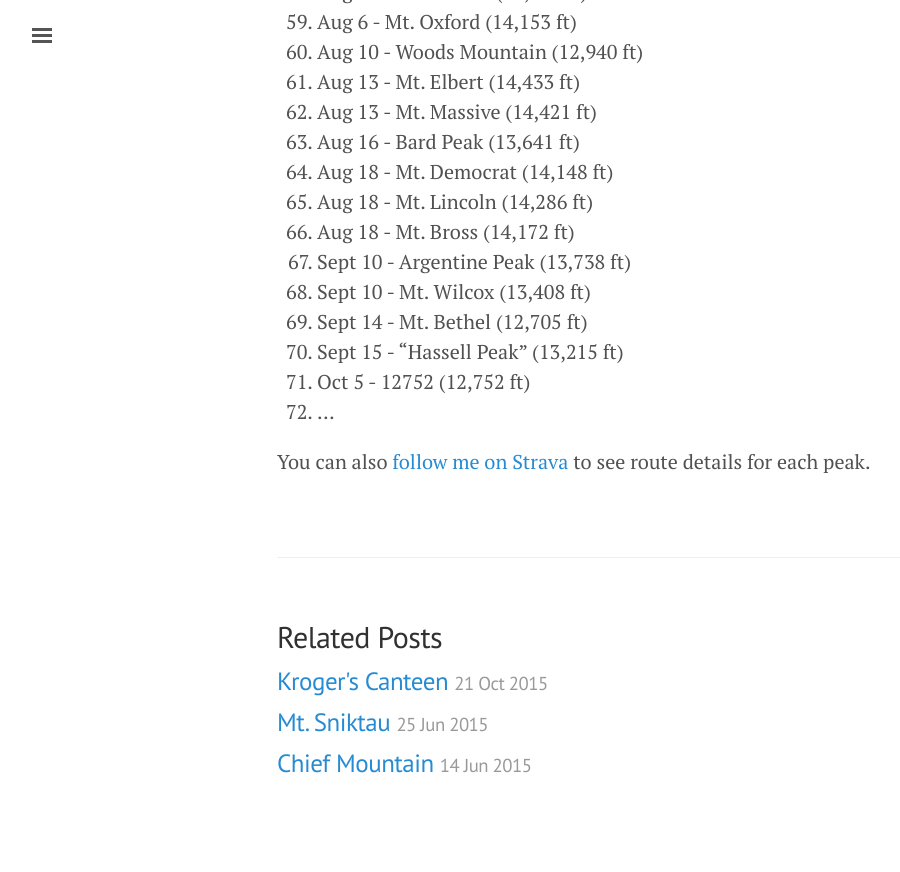
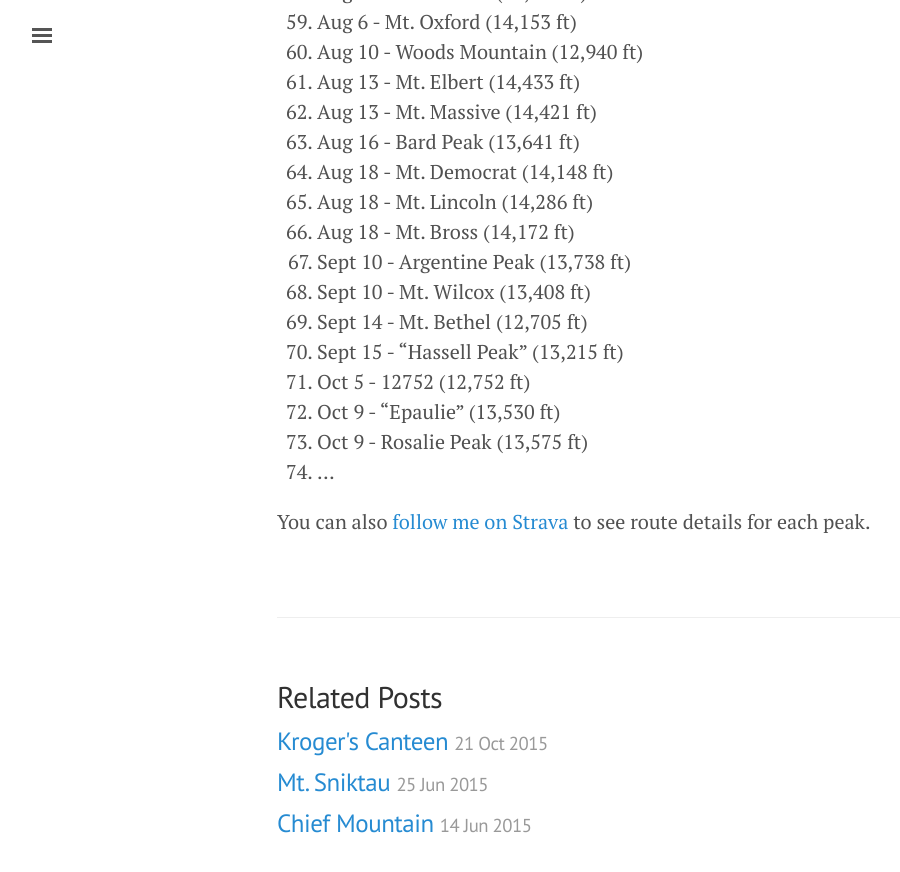
Before and after one commit to jhnnyk/jhnnyk.github.io, a Jekyll site: the page built from _posts/2016-01-26-100-mountains-in-2016.md, in a window 1280 px wide and 900 px high, scrolled down 2245 px. Shown: the top 872 px of the window, without its empty margins (3-903 px from the left). Built offline with Jekyll 4.4.1, drawn with Linux system fonts in a browser that asks for light colours; before the commit the page ends 3085 px from its top, so only the background shows below that.

Commit message:
Epaulie and Rosalie on the I'd-rather-have-diarrhea 50k

```diff
--- a/_posts/2016-01-26-100-mountains-in-2016.md
+++ b/_posts/2016-01-26-100-mountains-in-2016.md
@@ -78,6 +78,8 @@ It's inspired me to stretch myself. So among a few other goals for 2016, I'm str
 69. Sept 14 - Mt. Bethel (12,705 ft)
 70. Sept 15 - "Hassell Peak" (13,215 ft)
 71. Oct 5 - 12752 (12,752 ft)
-72. ...
+72. Oct 9 - "Epaulie" (13,530 ft)
+73. Oct 9 - Rosalie Peak (13,575 ft)
+74. ...
 
 You can also [follow me on Strava](https://www.strava.com/athletes/149867) to see route details for each peak.
```
